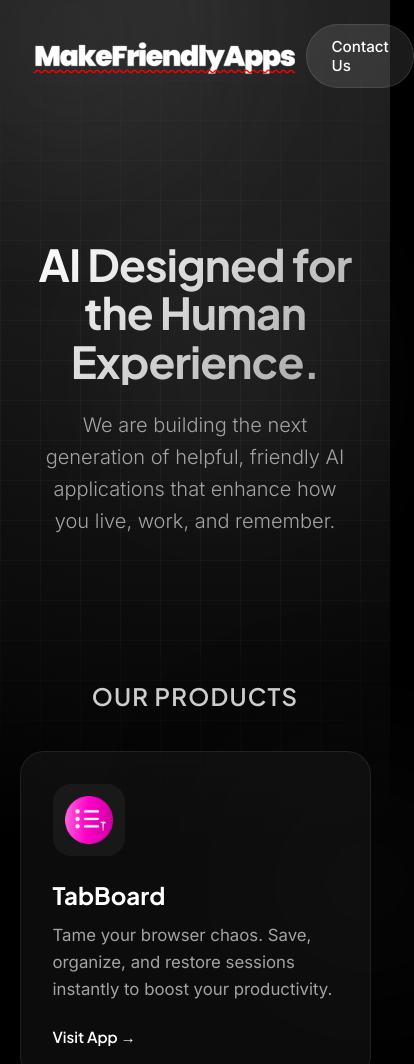
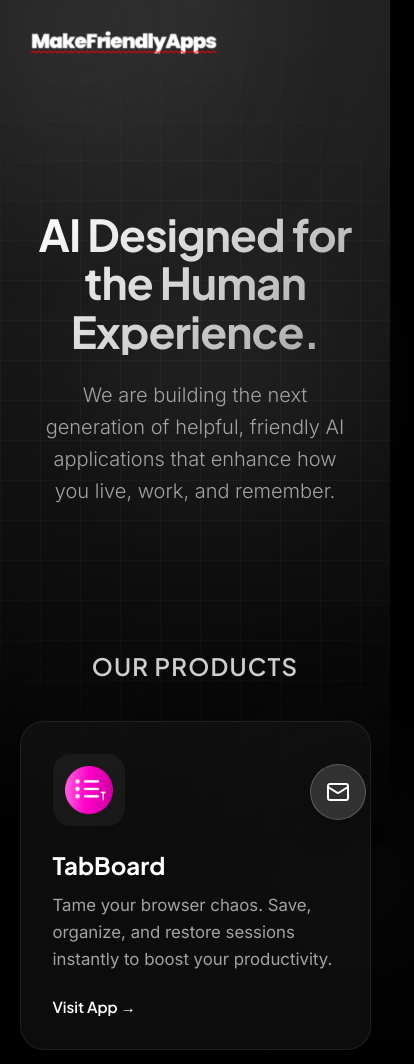
Before and after one commit to bucklemeshoe/mkfapps, a plain HTML site: page index.html in a window 390 px wide. Shown: the top 1064 px of the page, 414 px wide, since content can reach past the window. Drawn offline with Linux system fonts and the light colour scheme.

Commit message:
Add favicon, mobile floating contact button, and responsive improvements

```diff
--- a/index.css
+++ b/index.css
@@ -171,6 +171,31 @@
     border-color: rgba(255, 255, 255, 0.3);
     transform: translateY(-2px);
     box-shadow: 0 0 20px rgba(255, 255, 255, 0.2);
+}
+
+/* Mobile floating FAB — hidden on desktop */
+.btn-mobile-fab {
+    display: none;
+    position: fixed;
+    bottom: 1.5rem;
+    right: 1.5rem;
+    z-index: 100;
+    width: 56px;
+    height: 56px;
+    border-radius: 50%;
+    align-items: center;
+    justify-content: center;
+    background: rgba(255, 255, 255, 0.15);
+    border: 1px solid rgba(255, 255, 255, 0.2);
+    backdrop-filter: blur(16px);
+    box-shadow: 0 8px 32px rgba(0, 0, 0, 0.3);
+    color: white;
+    text-decoration: none;
+    transition: box-shadow 0.2s ease;
+}
+
+.btn-mobile-fab:hover {
+    box-shadow: 0 12px 40px rgba(0, 0, 0, 0.4);
 }
 
 /* --- Hero Section --- */
@@ -368,6 +393,11 @@
         font-size: 2.75rem;
     }
 
+    /* Shrink logo by 30% on mobile (48px → ~34px) */
+    .nav-text-logo {
+        height: 34px;
+    }
+
     .nav-logo-img {
         width: 48px;
         height: 48px;
@@ -384,4 +414,13 @@
     .project-card {
         padding: 2rem;
     }
+
+    /* Hide desktop button, show floating FAB on mobile */
+    .btn-desktop {
+        display: none;
+    }
+
+    .btn-mobile-fab {
+        display: flex;
+    }
 }
--- a/index.html
+++ b/index.html
@@ -11,7 +11,7 @@
         href="https://fonts.googleapis.com/css2?family=Plus+Jakarta+Sans:wght@400;500;600;700&family=Inter:wght@300;400;500&display=swap"
         rel="stylesheet">
     <link rel="stylesheet" href="index.css">
-    <link rel="icon" type="image/png" href="logo.png">
+    <link rel="icon" type="image/png" href="favicon.png">
 
     <!-- Open Graph for "Cool" factor when shared -->
     <meta property="og:title" content="MakeFriendlyApps — Building the Future Friendly">
@@ -31,8 +31,13 @@
         <div class="nav-logo">
             <img src="text-logo.png" alt="MakeFriendlyApps" class="nav-text-logo">
         </div>
-        <a href="mailto:jared@makefriendly.co.za" class="btn-primary">Contact Us</a>
+        <a href="mailto:jared@makefriendly.co.za" class="btn-primary btn-desktop">Contact Us</a>
     </nav>
+
+    <!-- Mobile floating contact button -->
+    <a href="mailto:jared@makefriendly.co.za" class="btn-mobile-fab" aria-label="Contact Us">
+        <svg xmlns="http://www.w3.org/2000/svg" width="24" height="24" viewBox="0 0 24 24" fill="none" stroke="currentColor" stroke-width="2" stroke-linecap="round" stroke-linejoin="round"><rect x="2" y="4" width="20" height="16" rx="2"/><path d="m22 7-8.97 5.7a1.94 1.94 0 0 1-2.06 0L2 7"/></svg>
+    </a>
 
     <main>
         <header class="hero-section">
```
Also changed, not shown: favicon.png (added).
